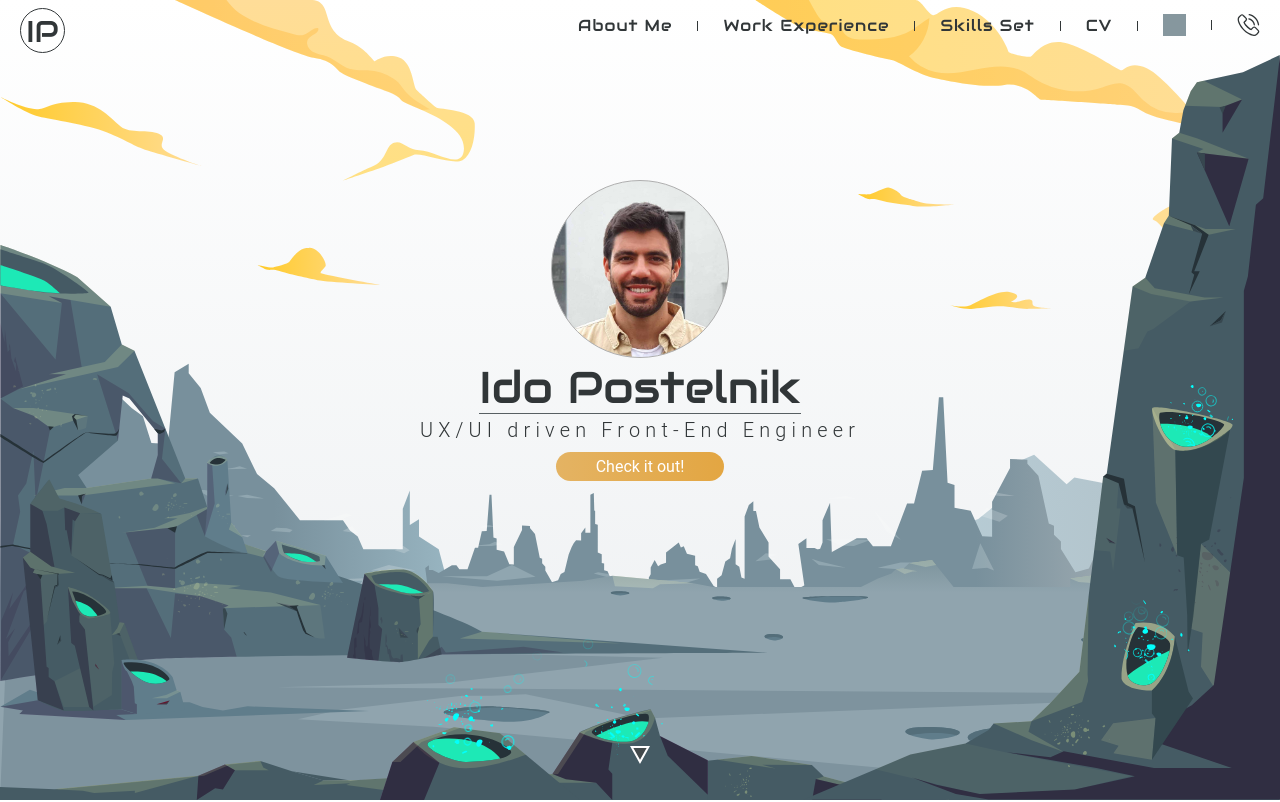
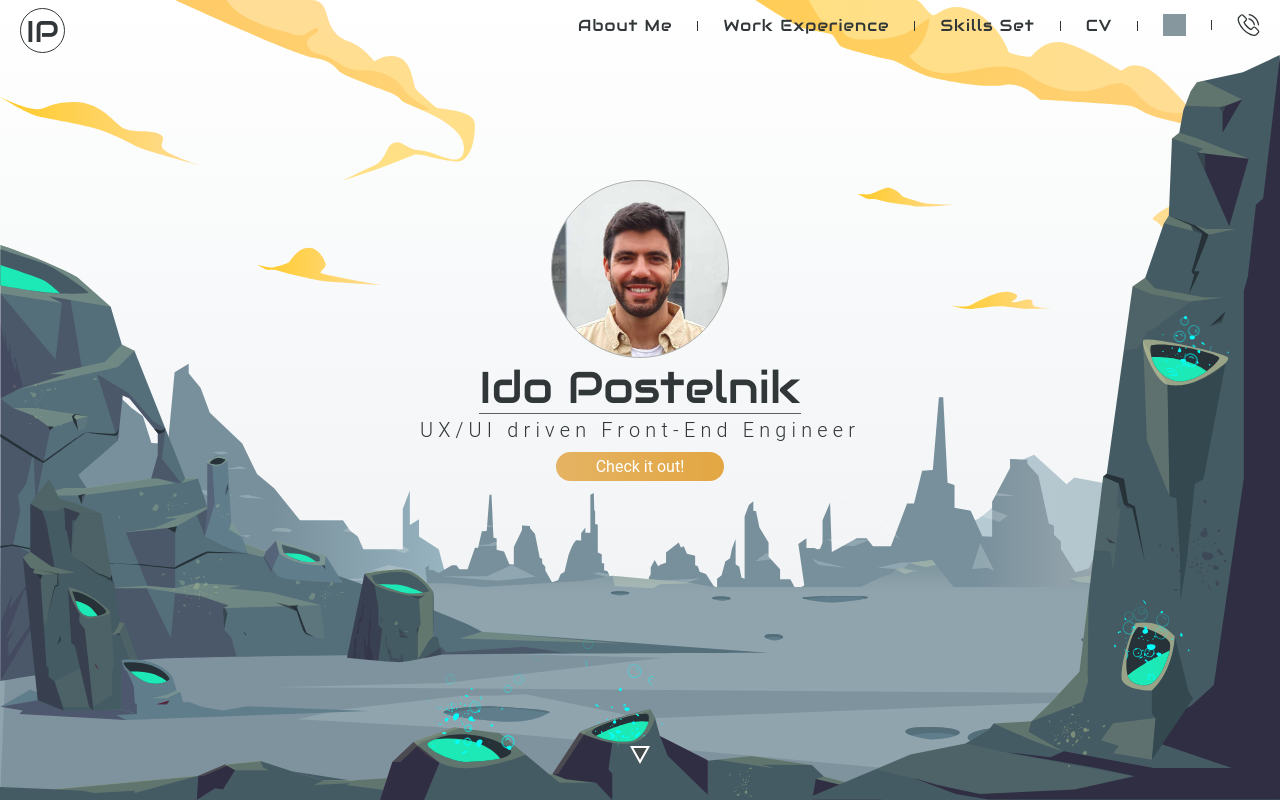
Before and after one commit to ido-postelnik/ido-postelnik-website, a Vue app: page / in a window 1280 px wide. Shown: the top 802 px of the page. Built offline with nearby package versions, Linux system fonts and the light colour scheme; grey boxes are pictures that could not be loaded.

Commit message:
[src] new hole-1

```diff
--- a/src/views/Home.vue
+++ b/src/views/Home.vue
@@ -410,21 +410,21 @@ export default {
     }
 
     .hole-1{
-      background-image: url(../assets/img/home/mainContainer/hole-1.svg);
-      bottom: 0;
-      right: 0;
-      width: 10%;
-      height: 53%;
+      background-image: url(../assets/img/home/mainContainer/hole-1-old.svg);
+      bottom: calc(120px + 10%);
+      right: 4%;
+      width: calc(60px + 2%);
+      height: calc(260px + 3%);
       background-position-y: bottom;
       background-position-x: right;
-      z-index: 3;
+      z-index: 4;
       display: none;
 
       .hole-1-bubbles-container{
         position: absolute;
-        top: -30px;
-        left: 10%;
-        width: 60%;
+        top: -40px;
+        left: 5%;
+        width: 90%;
         height: 100px;
       }
 
```
Also changed, not shown: src/assets/img/home/mainContainer/hole-1-old.svg (added).
